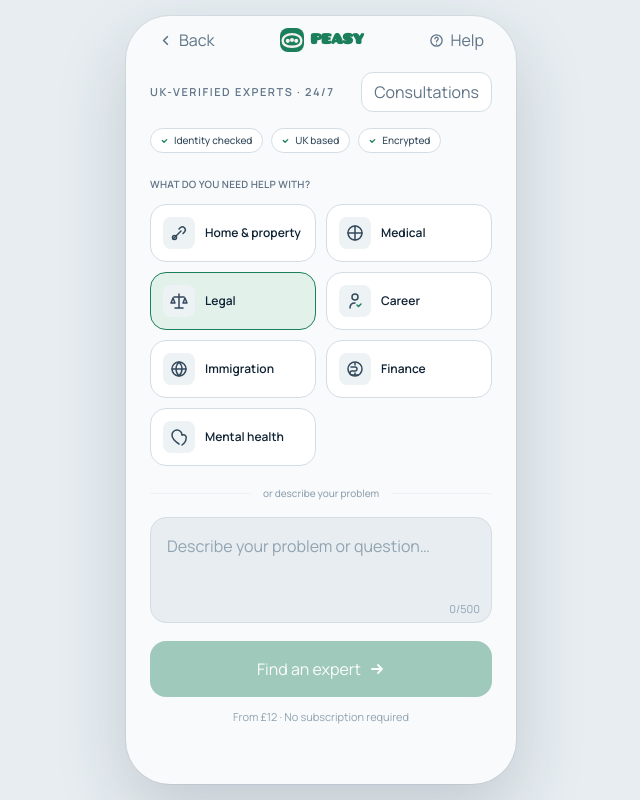
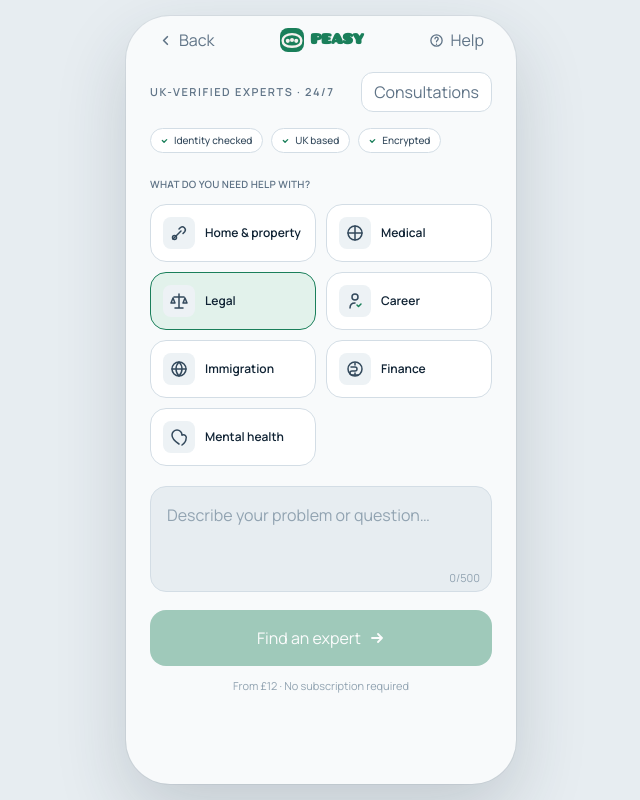
Before and after one commit to Adetoki-timilehin/Expert.com, a React (Vite) app: page /client in a window 1280 px wide. Shown: the whole page, without its empty margins (319-959 px from the left). Built offline with nearby package versions, Linux system fonts and the light colour scheme.

Commit message:
Remove misleading 'or describe your problem' divider from landing screen
Co-Authored-By: Claude Sonnet 4.6 <noreply@anthropic.com>
Claude-Session: https://claude.ai/code/session_019Rvi6Zy2Fbq5wbjhxo3qb7

```diff
--- a/src/features/client/ClientDemo.tsx
+++ b/src/features/client/ClientDemo.tsx
@@ -334,13 +334,6 @@ function LandingScreen({
         </div>
       </div>
 
-      {/* Divider */}
-      <div className="flex items-center gap-3 mb-4">
-        <div className="flex-1 h-px" style={{ background: 'var(--color-slate-800)' }} />
-        <span className="text-[10px] font-medium" style={{ color: 'var(--color-slate-600)' }}>or describe your problem</span>
-        <div className="flex-1 h-px" style={{ background: 'var(--color-slate-800)' }} />
-      </div>
-
       {/* Text input */}
       <div className="relative mb-3">
         <textarea
```
